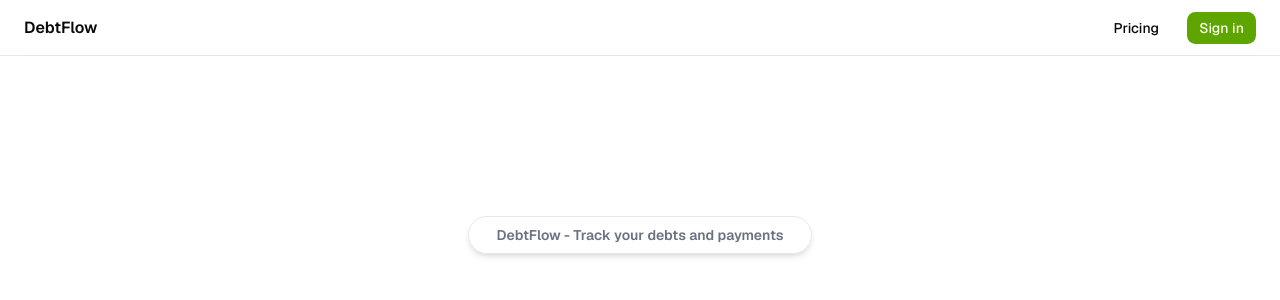
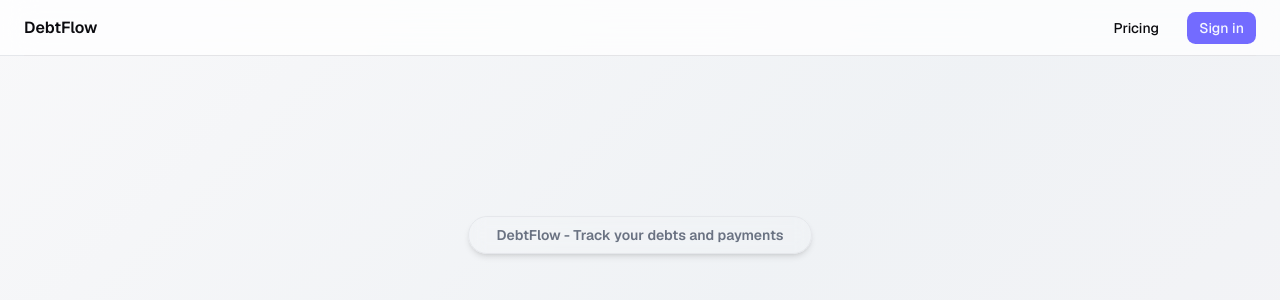
Before and after one commit to lmdelgallego/debtflow, a Next.js app: page / in a window 1280 px wide. Shown: the top 300 px of the page. Built offline with nearby package versions, Linux system fonts and the light colour scheme; no server answers.

Commit message:
feat: update color variables in globals.css for improved theming and add linear gradients for body backgrounds

```diff
--- a/app/globals.css
+++ b/app/globals.css
@@ -54,71 +54,71 @@
 
 :root {
   --radius: 0.65rem;
-  --background: oklch(1 0 0);
-  --foreground: oklch(0.141 0.005 285.823);
+  --background: oklch(0.98 0.002 285);
+  --foreground: oklch(0.15 0.01 285);
   --card: oklch(1 0 0);
-  --card-foreground: oklch(0.141 0.005 285.823);
+  --card-foreground: oklch(0.15 0.01 285);
   --popover: oklch(1 0 0);
-  --popover-foreground: oklch(0.141 0.005 285.823);
-  --primary: oklch(0.648 0.2 131.684);
-  --primary-foreground: oklch(0.986 0.031 120.757);
-  --secondary: oklch(0.967 0.001 286.375);
-  --secondary-foreground: oklch(0.21 0.006 285.885);
-  --muted: oklch(0.967 0.001 286.375);
-  --muted-foreground: oklch(0.552 0.016 285.938);
-  --accent: oklch(0.967 0.001 286.375);
-  --accent-foreground: oklch(0.21 0.006 285.885);
-  --destructive: oklch(0.577 0.245 27.325);
-  --border: oklch(0.92 0.004 286.32);
-  --input: oklch(0.92 0.004 286.32);
-  --ring: oklch(0.841 0.238 128.85);
-  --chart-1: oklch(0.871 0.15 154.449);
-  --chart-2: oklch(0.723 0.219 149.579);
-  --chart-3: oklch(0.627 0.194 149.214);
-  --chart-4: oklch(0.527 0.154 150.069);
-  --chart-5: oklch(0.448 0.119 151.328);
-  --sidebar: oklch(0.985 0 0);
-  --sidebar-foreground: oklch(0.141 0.005 285.823);
-  --sidebar-primary: oklch(0.648 0.2 131.684);
-  --sidebar-primary-foreground: oklch(0.986 0.031 120.757);
-  --sidebar-accent: oklch(0.967 0.001 286.375);
-  --sidebar-accent-foreground: oklch(0.21 0.006 285.885);
-  --sidebar-border: oklch(0.92 0.004 286.32);
-  --sidebar-ring: oklch(0.841 0.238 128.85);
+  --popover-foreground: oklch(0.15 0.01 285);
+  --primary: oklch(0.62 0.22 280);
+  --primary-foreground: oklch(0.98 0.02 280);
+  --secondary: oklch(0.72 0.19 42);
+  --secondary-foreground: oklch(0.15 0.01 285);
+  --muted: oklch(0.95 0.008 280);
+  --muted-foreground: oklch(0.55 0.02 285);
+  --accent: oklch(0.68 0.22 30);
+  --accent-foreground: oklch(0.98 0.02 30);
+  --destructive: oklch(0.65 0.23 27);
+  --border: oklch(0.9 0.008 280);
+  --input: oklch(0.96 0.008 280);
+  --ring: oklch(0.62 0.22 280);
+  --chart-1: oklch(0.62 0.22 280);
+  --chart-2: oklch(0.72 0.19 42);
+  --chart-3: oklch(0.68 0.22 30);
+  --chart-4: oklch(0.75 0.18 200);
+  --chart-5: oklch(0.7 0.15 140);
+  --sidebar: oklch(0.12 0.008 280);
+  --sidebar-foreground: oklch(0.98 0.02 285);
+  --sidebar-primary: oklch(0.72 0.21 280);
+  --sidebar-primary-foreground: oklch(0.98 0.02 280);
+  --sidebar-accent: oklch(0.68 0.22 30);
+  --sidebar-accent-foreground: oklch(0.98 0.02 30);
+  --sidebar-border: oklch(0.25 0.008 280);
+  --sidebar-ring: oklch(0.72 0.21 280);
 }
 
 .dark {
-  --background: oklch(0.141 0.005 285.823);
-  --foreground: oklch(0.985 0 0);
-  --card: oklch(0.21 0.006 285.885);
-  --card-foreground: oklch(0.985 0 0);
-  --popover: oklch(0.21 0.006 285.885);
-  --popover-foreground: oklch(0.985 0 0);
-  --primary: oklch(0.648 0.2 131.684);
-  --primary-foreground: oklch(0.986 0.031 120.757);
-  --secondary: oklch(0.274 0.006 286.033);
-  --secondary-foreground: oklch(0.985 0 0);
-  --muted: oklch(0.274 0.006 286.033);
-  --muted-foreground: oklch(0.705 0.015 286.067);
-  --accent: oklch(0.274 0.006 286.033);
-  --accent-foreground: oklch(0.985 0 0);
-  --destructive: oklch(0.704 0.191 22.216);
-  --border: oklch(1 0 0 / 10%);
-  --input: oklch(1 0 0 / 15%);
-  --ring: oklch(0.405 0.101 131.063);
-  --chart-1: oklch(0.871 0.15 154.449);
-  --chart-2: oklch(0.723 0.219 149.579);
-  --chart-3: oklch(0.627 0.194 149.214);
-  --chart-4: oklch(0.527 0.154 150.069);
-  --chart-5: oklch(0.448 0.119 151.328);
-  --sidebar: oklch(0.21 0.006 285.885);
-  --sidebar-foreground: oklch(0.985 0 0);
-  --sidebar-primary: oklch(0.768 0.233 130.85);
-  --sidebar-primary-foreground: oklch(0.986 0.031 120.757);
-  --sidebar-accent: oklch(0.274 0.006 286.033);
-  --sidebar-accent-foreground: oklch(0.985 0 0);
-  --sidebar-border: oklch(1 0 0 / 10%);
-  --sidebar-ring: oklch(0.405 0.101 131.063);
+  --background: oklch(0.12 0.008 280);
+  --foreground: oklch(0.95 0.01 285);
+  --card: oklch(0.18 0.01 280);
+  --card-foreground: oklch(0.95 0.01 285);
+  --popover: oklch(0.18 0.01 280);
+  --popover-foreground: oklch(0.95 0.01 285);
+  --primary: oklch(0.72 0.21 280);
+  --primary-foreground: oklch(0.98 0.02 280);
+  --secondary: oklch(0.72 0.19 42);
+  --secondary-foreground: oklch(0.95 0.01 285);
+  --muted: oklch(0.3 0.008 280);
+  --muted-foreground: oklch(0.7 0.02 285);
+  --accent: oklch(0.68 0.22 30);
+  --accent-foreground: oklch(0.98 0.02 30);
+  --destructive: oklch(0.72 0.19 27);
+  --border: oklch(0.3 0.008 280);
+  --input: oklch(0.22 0.008 280);
+  --ring: oklch(0.72 0.21 280);
+  --chart-1: oklch(0.72 0.21 280);
+  --chart-2: oklch(0.72 0.19 42);
+  --chart-3: oklch(0.68 0.22 30);
+  --chart-4: oklch(0.75 0.18 200);
+  --chart-5: oklch(0.7 0.15 140);
+  --sidebar: oklch(0.1 0.008 280);
+  --sidebar-foreground: oklch(0.95 0.01 285);
+  --sidebar-primary: oklch(0.72 0.21 280);
+  --sidebar-primary-foreground: oklch(0.98 0.02 280);
+  --sidebar-accent: oklch(0.68 0.22 30);
+  --sidebar-accent-foreground: oklch(0.98 0.02 30);
+  --sidebar-border: oklch(0.25 0.008 280);
+  --sidebar-ring: oklch(0.72 0.21 280);
 }
 
 
@@ -127,6 +127,14 @@
     @apply border-border outline-ring/50;
   }
   body {
-    @apply bg-background text-foreground;
+    @apply text-foreground;
+    background: linear-gradient(135deg, oklch(0.98 0.002 285) 0%, oklch(0.96 0.005 250) 50%, oklch(0.97 0.004 310) 100%);
+    background-attachment: fixed;
+    min-height: 100vh;
+  }
+
+  .dark body {
+    background: linear-gradient(135deg, oklch(0.12 0.008 280) 0%, oklch(0.11 0.01 250) 50%, oklch(0.13 0.006 310) 100%);
+    background-attachment: fixed;
   }
 }
```
